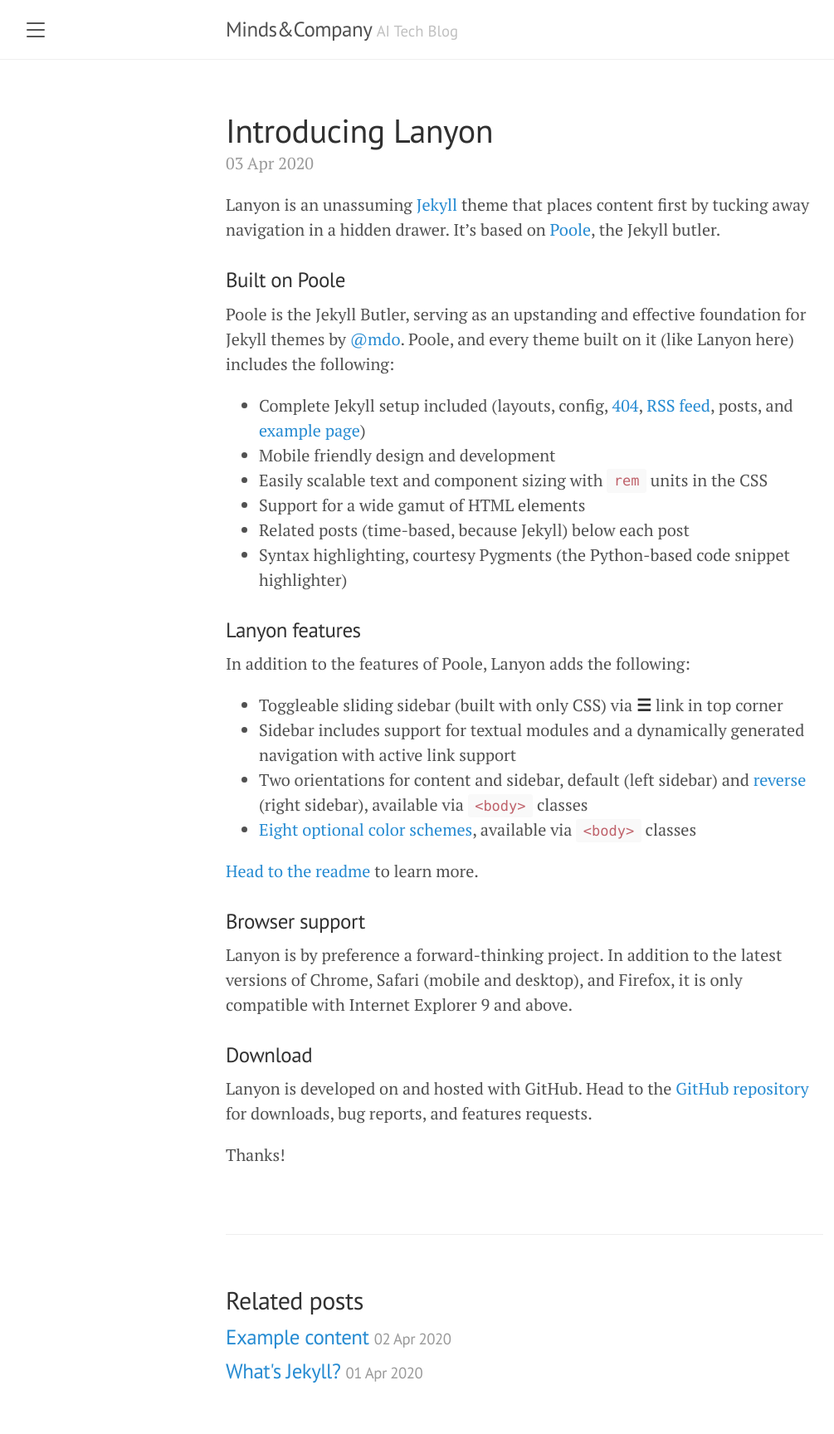
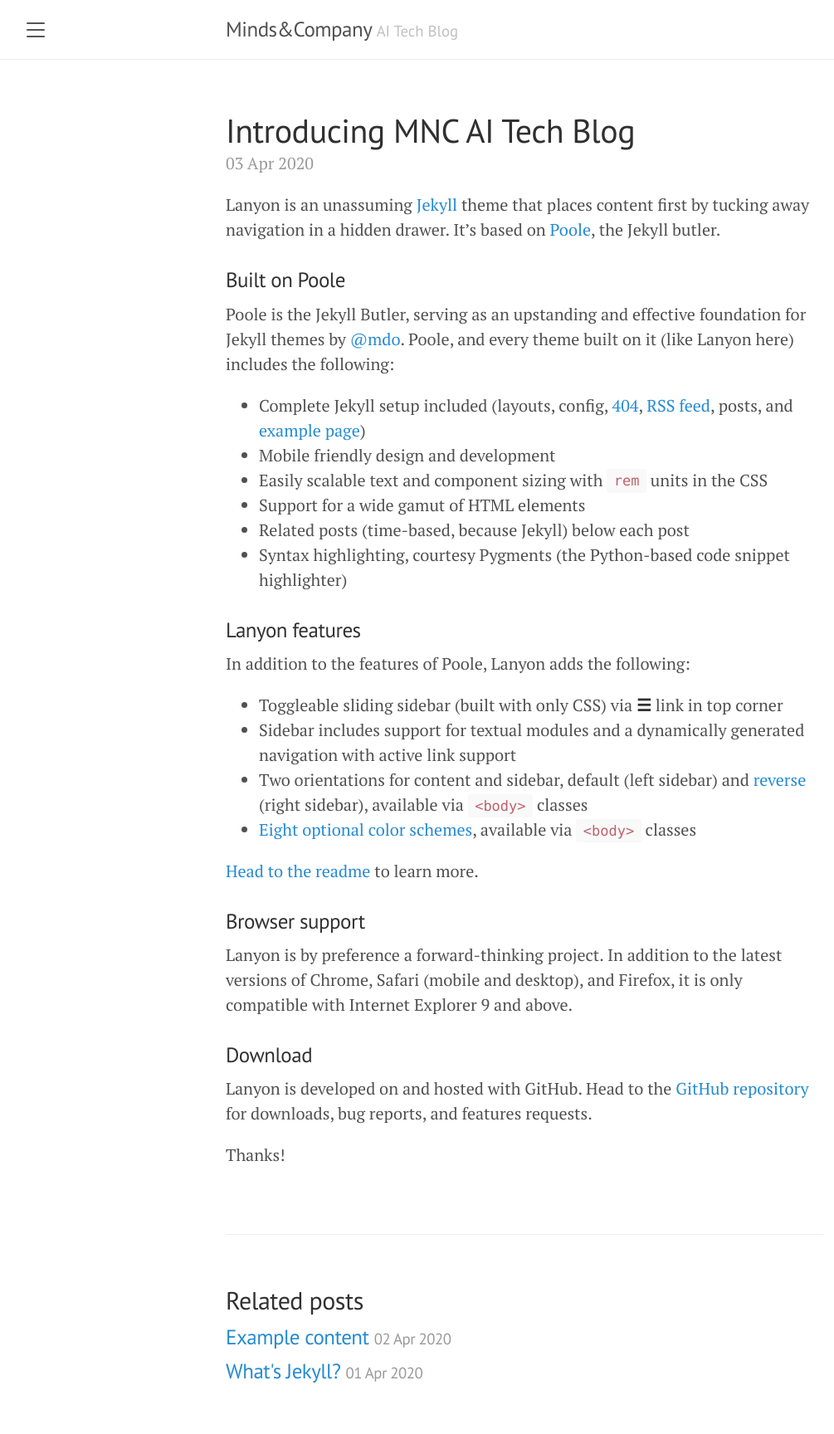
Before and after one commit to jiryang/jiryang.github.io, a Jekyll site: the page built from _posts/2020-04-03-introducing-lanyon.md, in a window 1280 px wide. Shown: the whole page at 83% size, without its empty margins (8-1013 px from the left). Built offline with Jekyll 4.4.1, drawn with Linux system fonts in a browser that asks for light colours.

Commit message:
test update

```diff
--- a/_posts/2020-04-03-introducing-lanyon.md
+++ b/_posts/2020-04-03-introducing-lanyon.md
@@ -1,6 +1,6 @@
 ---
 layout: post
-title: Introducing Lanyon
+title: Introducing MNC AI Tech Blog
 ---
 
 Lanyon is an unassuming [Jekyll](http://jekyllrb.com) theme that places content first by tucking away navigation in a hidden drawer. It's based on [Poole](http://getpoole.com), the Jekyll butler.
```
Also changed, not shown: public/mnc_favicon.ico (added).
